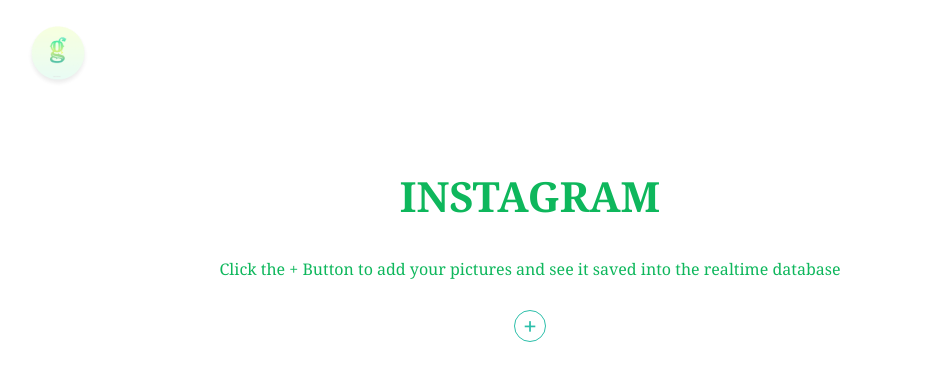
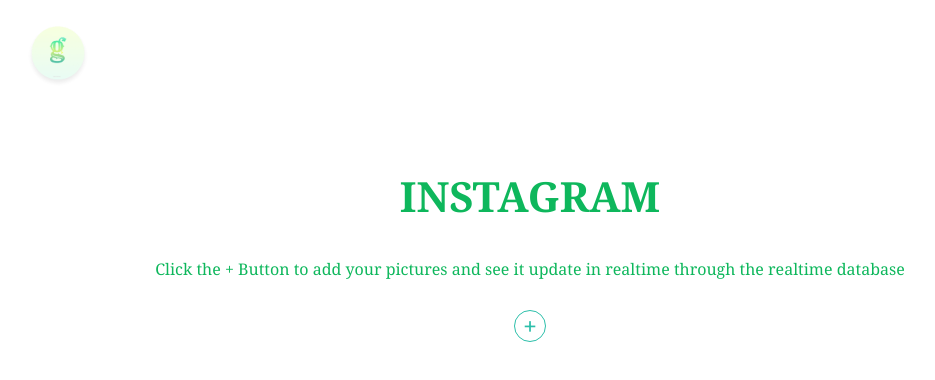
Before and after one commit to gauravshresthh/firegram, a React (Create React App) app: page /posts in a window 1280 px wide. Shown: the top 380 px of the page, without its empty margins (110-1045 px from the left). Built offline with nearby package versions, Linux system fonts and the light colour scheme; no server answers; the database is empty; a web font is replaced by a local one.

Commit message:
titles and inputs refactored

```diff
--- a/src/Components/Title.jsx
+++ b/src/Components/Title.jsx
@@ -5,7 +5,7 @@
     <div className="title">
       <h2>INSTAGRAM</h2>
       <p>
-        Click the + Button to add your pictures and see it saved into the
+        Click the + Button to add your pictures and see it update in realtime through the
         realtime database
       </p>
     </div>
--- a/src/index.css
+++ b/src/index.css
@@ -35,7 +35,8 @@
   opacity: 1;
   transform: scale(1.2);
 }
-
+.title {
+}
 .title h2,
 .title p {
   text-align: center;
@@ -90,7 +91,7 @@
 .img-grid {
   margin: 0 auto;
   display: grid;
-  grid-template-columns: 1fr 1fr 1fr;
+  grid-template-columns: 1fr 1fr 1fr 1fr;
   grid-gap: 2rem;
   max-width: 940px;
 }
```
